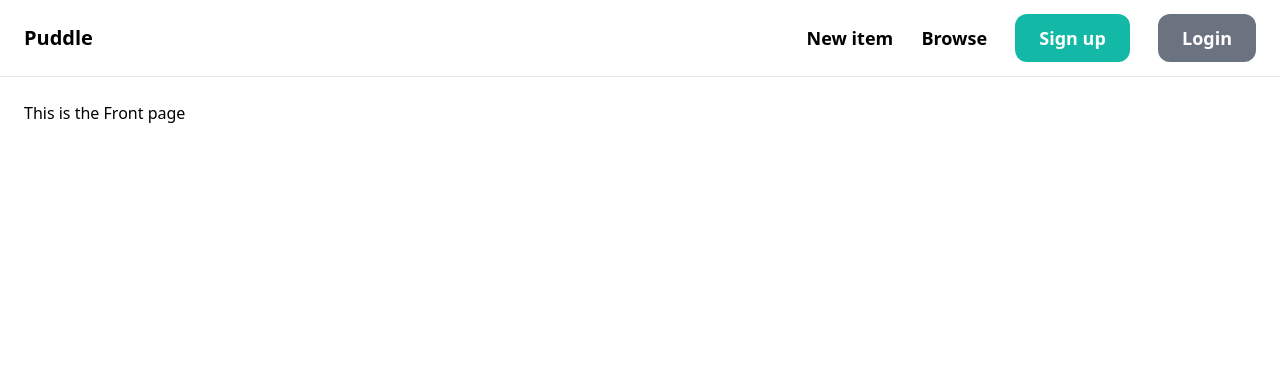
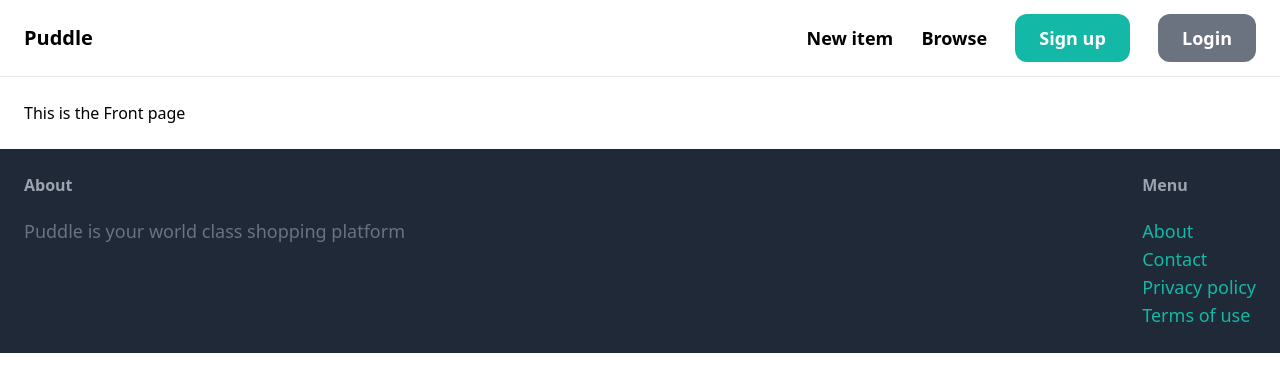
Before and after one commit to Ademolah/Puddle, a Django app: page / in a window 1280 px wide. Shown: the top 392 px of the page. Run offline with Django 5.2, Linux system fonts and the light colour scheme; some libraries are stand-ins or nearby versions.

Commit message:
finished core app

```diff
--- a/puddle/core/templates/core/base.html
+++ b/puddle/core/templates/core/base.html
@@ -25,5 +25,22 @@
         {% block content %}
         {% endblock %}
     </div>
+
+    <footer class="py-6 px-6 flex justify-between bg-gray-800">
+        <div class="w-2/3 pr-10">
+            <h3 class="mb-5 font-semibold text-gray-400">About</h3>
+            <p class="text-lg text-gray-500">Puddle is your world class shopping platform</p>
+        </div>
+
+        <div class="space-y-2">
+            <h3 class="mb-5 font-semibold text-gray-400">Menu</h3>
+            <ul>
+                <li><a href="#" class="text-lg text-teal-500 hover:text-teal-700">About</a></li>
+                <li><a href="{% url 'contact' %}" class="text-lg text-teal-500 hover:text-teal-700">Contact</a></li>
+                <li><a href="#" class="text-lg text-teal-500 hover:text-teal-700">Privacy policy</a></li>
+                <li><a href="#" class="text-lg text-teal-500 hover:text-teal-700">Terms of use</a></li>
+            </ul>
+        </div>
+    </footer>
 </body>
 </html>
--- a/puddle/puddle/urls.py
+++ b/puddle/puddle/urls.py
@@ -16,8 +16,11 @@ Including another URLconf
 """
 from django.contrib import admin
 from django.urls import path, include
+from core.views import index, contact
 
 urlpatterns = [
     path('admin/', admin.site.urls),
-    path('', include('core.urls'))
+    # path('', include('core.urls')),
+    path('', index, name='index'),
+    path('contact/', contact, name='contact')
 ]
```
